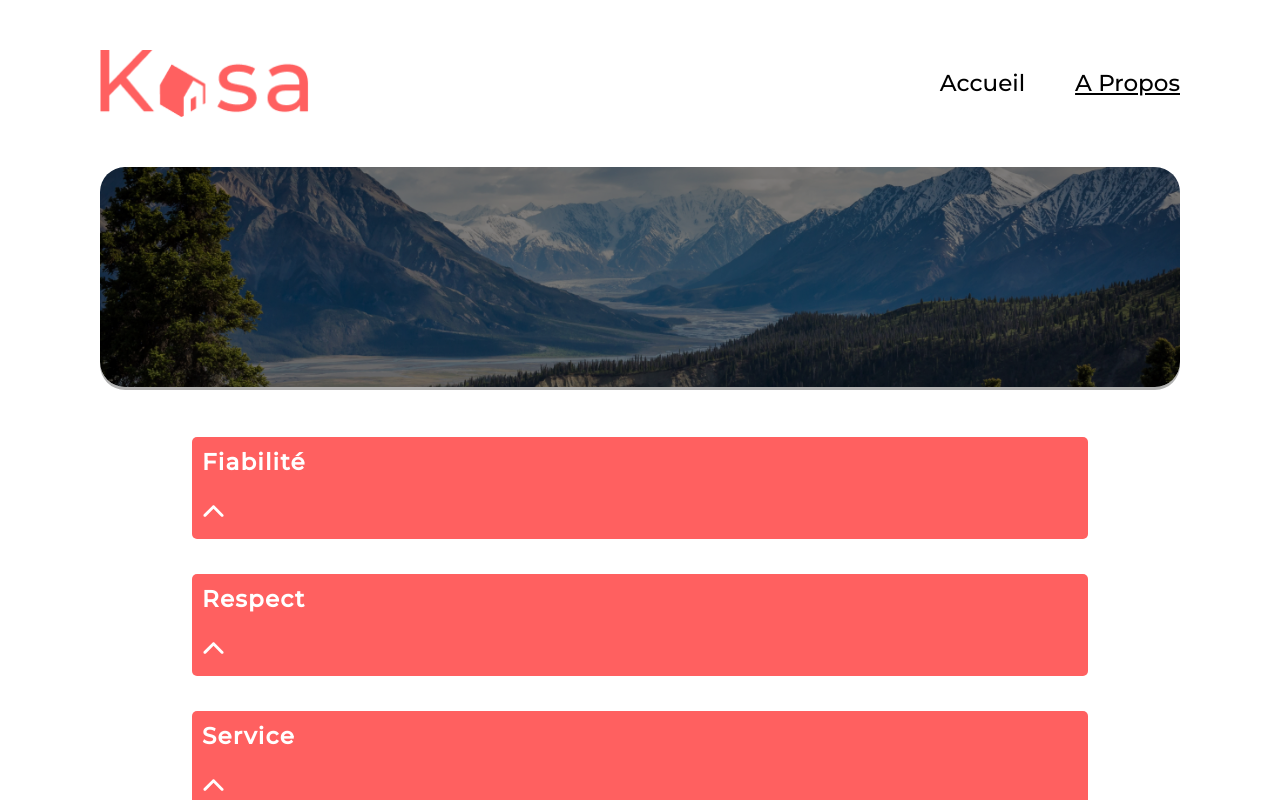
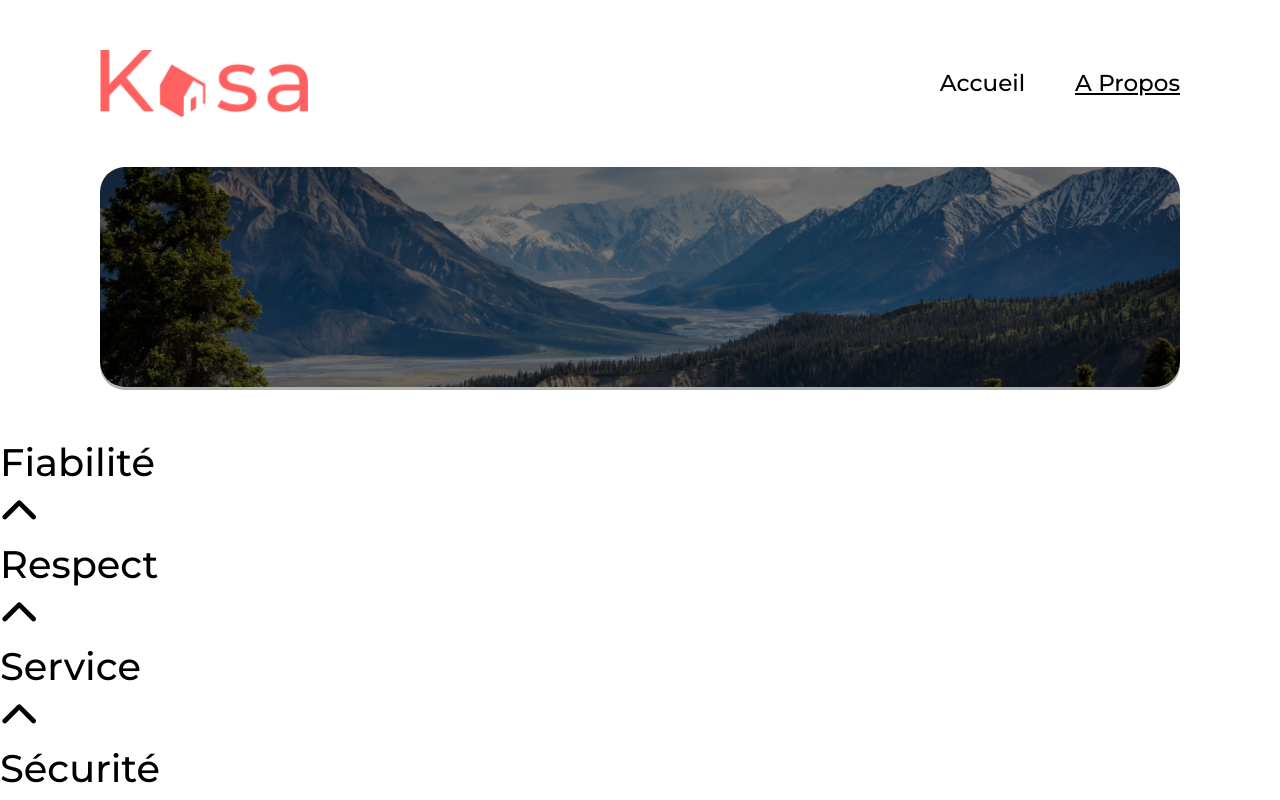
Before and after one commit to newke1234/OC_Projet6, a React (Create React App) app: page /About in a window 1280 px wide. Shown: the top 800 px of the page. Built offline with nearby package versions, Linux system fonts and the light colour scheme.

Commit message:
Ajout d'une props "page" pour adapter le dropdownbox en fonction de la page

```diff
--- a/src/components/DropDownBox.jsx
+++ b/src/components/DropDownBox.jsx
@@ -3,7 +3,7 @@ import { useState } from 'react'
 import { FontAwesomeIcon } from '@fortawesome/react-fontawesome'
 import { faChevronUp, faChevronDown } from '@fortawesome/free-solid-svg-icons'
 
-function DropDownBox({ title, content }) {
+function DropDownBox({ title, content, page }) {
   const [isOpen, setIsOpen] = useState(false)
 
   const toggleBox = () => {
@@ -11,67 +11,18 @@ function DropDownBox({ title, content }) {
   }
 
   return (
-    <div className={`box ${isOpen ? 'open' : ''}`}>
-      <div className="box__title" onClick={toggleBox}>
+    <div className={`${page}-box ${isOpen ? 'open' : ''}`}>
+      <div className={`${page}-box__title`} onClick={toggleBox}>
         <div>{title}</div>
         <div>
           <FontAwesomeIcon icon={isOpen ? faChevronDown : faChevronUp} />
         </div>
       </div>
-      <div className="box__text-container">
-        {isOpen &&
-          content.map((item, index) => (
-            <div key={index} className="box__text">
-              {item}
-            </div>
-          ))}
+      <div className={`${page}-box__text-container`}>
+        {isOpen && content.map((item, index) => <div key={index}>{item}</div>)}
       </div>
     </div>
   )
 }
 
 export default DropDownBox
-
-// function AnimatedBoxGroup() {
-//   const [openBoxes, setOpenBoxes] = useState([])
-
-//   const toggleBox = (boxId) => {
-//     setOpenBoxes((prevOpenBoxes) => {
-//       if (prevOpenBoxes.includes(boxId)) {
-//         return prevOpenBoxes.filter((id) => id !== boxId)
-//       } else {
-//         return [...prevOpenBoxes, boxId]
-//       }
-//     })
-//   }
-
-//   const isBoxOpen = (boxId) => {
-//     return openBoxes.includes(boxId)
-//   }
-
-//   return (
-//     <div className="animated-box-group">
-//       {jsonData.map((box, index) => (
-//         <div
-//           key={index}
-//           className={`box ${isBoxOpen(index) ? 'open' : ''}`}
-//           onClick={() => toggleBox(index)}
-//         >
-//           <div className="box__title">
-//             <div>{box.boxtitle}</div>
-//             <div>
-//               <FontAwesomeIcon
-//                 icon={isBoxOpen(index) ? faChevronDown : faChevronUp}
-//               />
-//             </div>
-//           </div>
-//           <div className="box__text-container">
-//             <div className="box__text">{box.boxtext}</div>
-//           </div>
-//         </div>
-//       ))}
-//     </div>
-//   )
-// }
-
-// export default AnimatedBoxGroup
--- a/src/pages/About/About.jsx
+++ b/src/pages/About/About.jsx
@@ -8,9 +8,10 @@ function About() {
   return (
     <div>
       <Banner />
-      <div className="animated-box-group">
+      <div className="about-box-group">
         {jsonData.map((box, index) => (
           <DropDownBox
+            page="about"
             key={index}
             title={box.boxtitle}
             content={[box.boxtext]}
```
